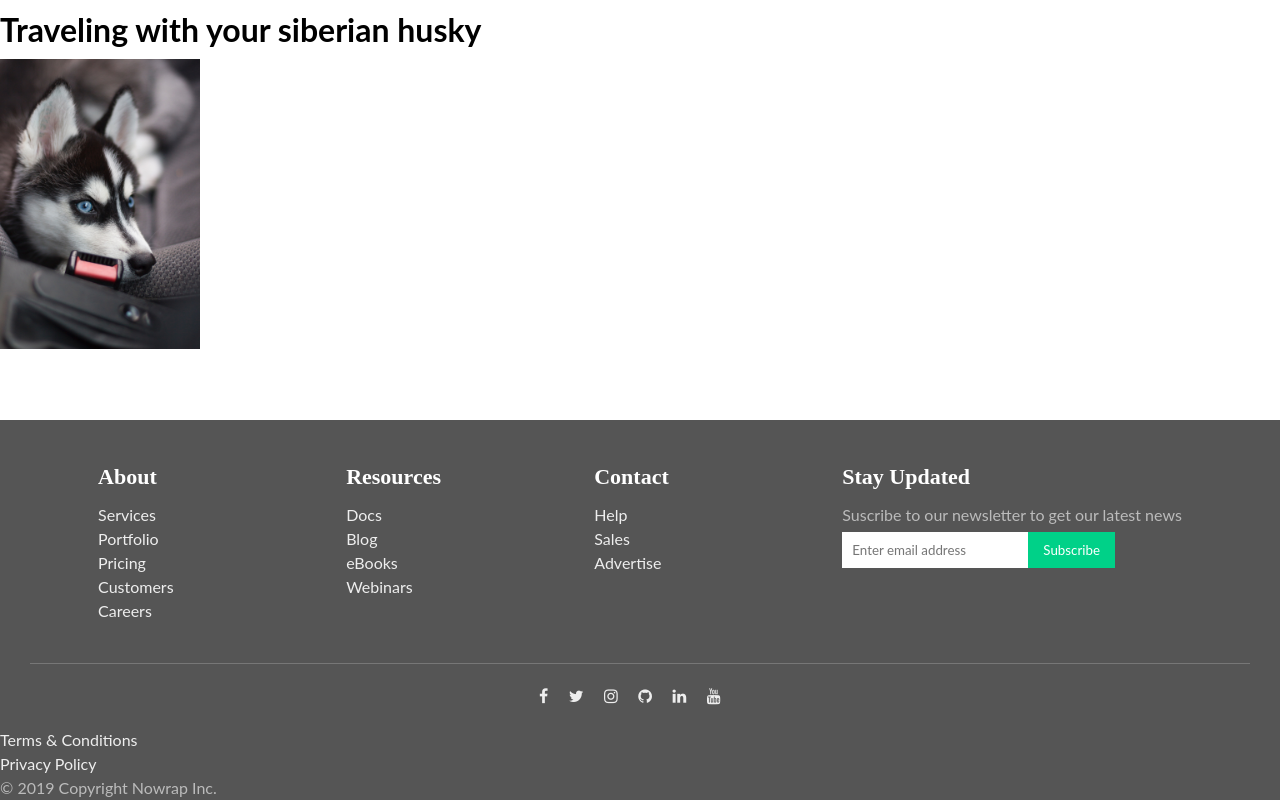
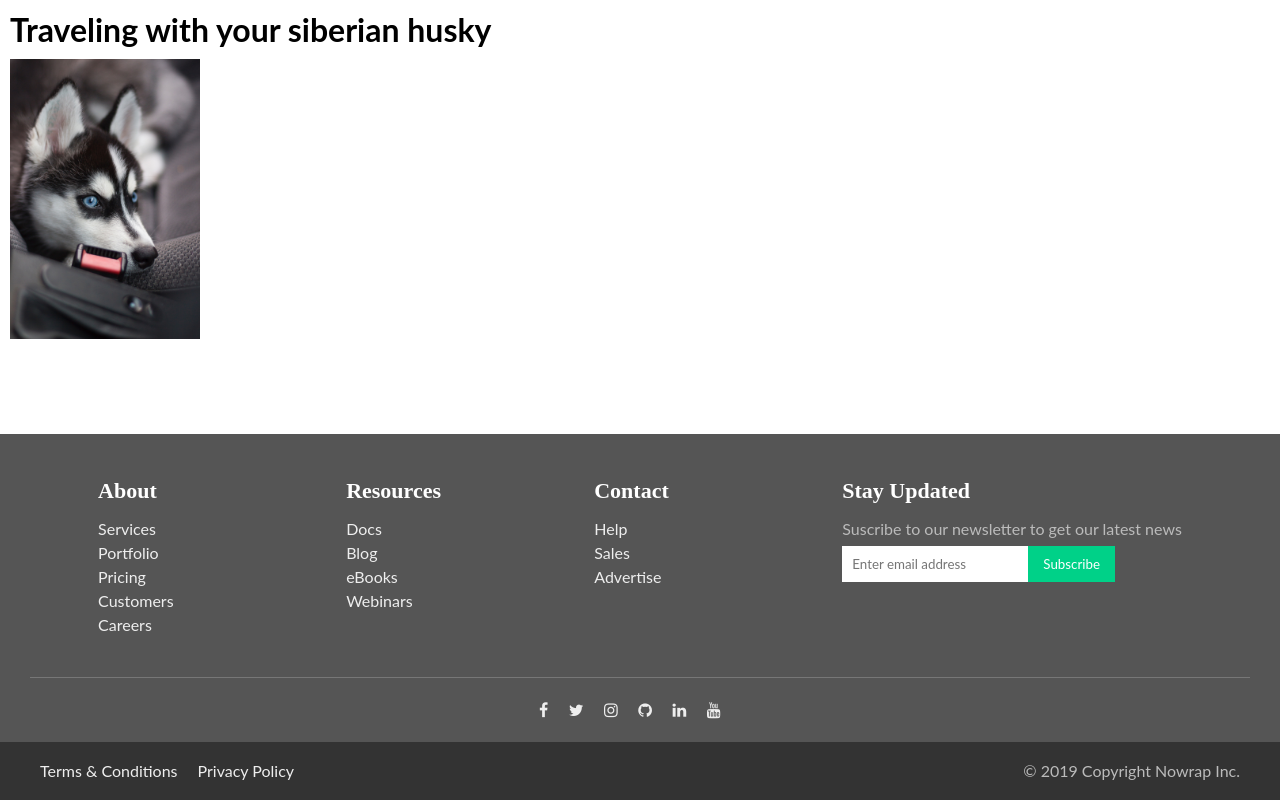
Before and after one commit to gnievap/sticky-footer, a plain HTML site: page index.html in a window 1280 px wide. Drawn offline with Linux system fonts and the light colour scheme.

Commit message:
Line Up the legal footer

```diff
--- a/styles/style.css
+++ b/styles/style.css
@@ -36,12 +36,18 @@ body {
 }
 
 h1 {
+    /* display: flex;
+    justify-content: center; */
     padding-top: 10px;
-    align-items: center;
+    padding-left: 10px;
 }
 
 .image img{
+    display: flex;
+    justify-content: center;
     padding-top: 10px;
+    padding-left: 10px;
+    padding-bottom: 10px;
     width: 200px;
     height: 300px;
 }
@@ -120,3 +126,23 @@ input[type="submit"] {
     font-size: 1.25rem;
     padding-left: 10px;
 }
+
+.ft-legal {
+    padding: 0.9375rem 1.875rem;
+    background-color: #333;
+}
+
+.ft-legal-list {
+    width: 100%;
+    display: flex;
+    flex-wrap: wrap;
+}
+
+.ft-legal-list li{
+    margin: 0.125rem 0.625rem;
+    white-space: nowrap;
+}
+
+.ft-legal-list li:nth-last-child(2) {
+    flex: 1;
+}
```
